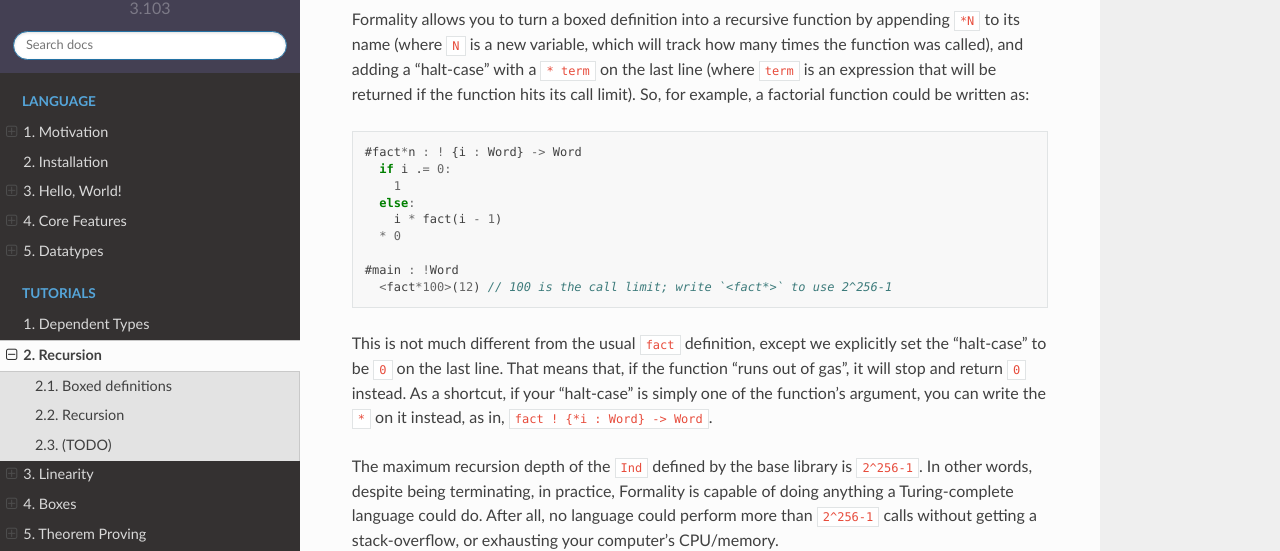
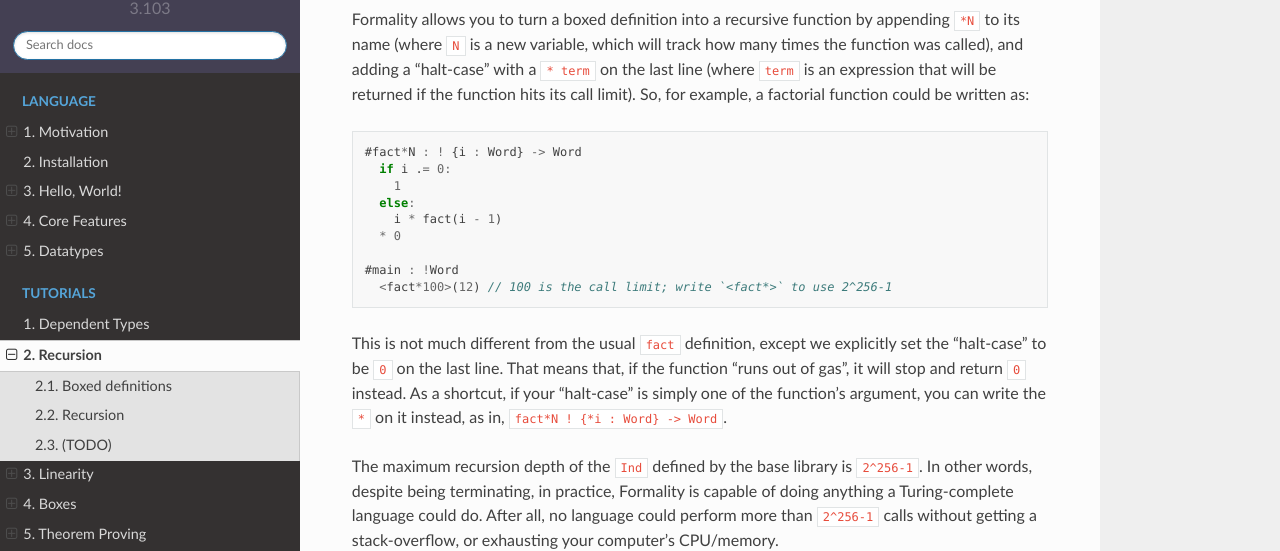
Before and after one commit to Soonad/docs.formality-lang.org, a Sphinx documentation site: the page built from docs/source/tutorials/Recursion.md, in a window 1280 px wide and 900 px high, scrolled down 770 px. Shown: the part 115-666 px from the top of the window. Built offline with Sphinx 7.4.7 and the Read the Docs theme 2.0.0, drawn with Linux system fonts in a browser that asks for light colours; pages that are not in the unit, such as notebooks, are missing from menus.

Commit message:
Small fixes

````diff
--- a/docs/source/tutorials/Recursion.md
+++ b/docs/source/tutorials/Recursion.md
@@ -37,7 +37,7 @@ Both programs are the same, except the later is shorter.
 Formality allows you to turn a boxed definition into a recursive function by appending `*N` to its name (where `N` is a new variable, which will track how many times the function was called), and adding a "halt-case" with a `* term` on the last line (where `term` is an expression that will be returned if the function hits its call limit). So, for example, a factorial function could be written as:
 
 ```javascript
-#fact*n : ! {i : Word} -> Word
+#fact*N : ! {i : Word} -> Word
   if i .= 0:
     1
   else:
@@ -48,7 +48,7 @@ Formality allows you to turn a boxed definition into a recursive function by app
   <fact*100>(12) // 100 is the call limit; write `<fact*>` to use 2^256-1
 ```
 
-This is not much different from the usual `fact` definition, except we explicitly set the "halt-case" to be `0` on the last line. That means that, if the function "runs out of gas", it will stop and return `0` instead. As a shortcut, if your "halt-case" is simply one of the function's argument, you can write the `*` on it instead, as in, `fact ! {*i : Word} -> Word`.
+This is not much different from the usual `fact` definition, except we explicitly set the "halt-case" to be `0` on the last line. That means that, if the function "runs out of gas", it will stop and return `0` instead. As a shortcut, if your "halt-case" is simply one of the function's argument, you can write the `*` on it instead, as in, `fact*N ! {*i : Word} -> Word`.
 
 The maximum recursion depth of the `Ind` defined by the base library is `2^256-1`. In other words, despite being terminating, in practice, Formality is capable of doing anything a Turing-complete language could do. After all, no language could perform more than `2^256-1` calls without getting a stack-overflow, or exhausting your computer's CPU/memory.
 
````
